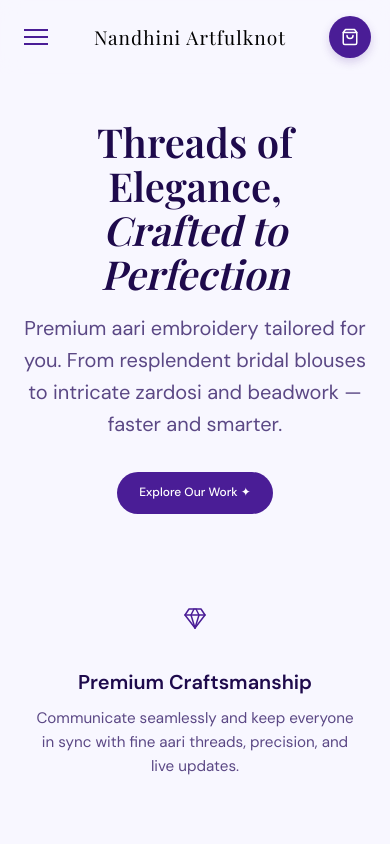
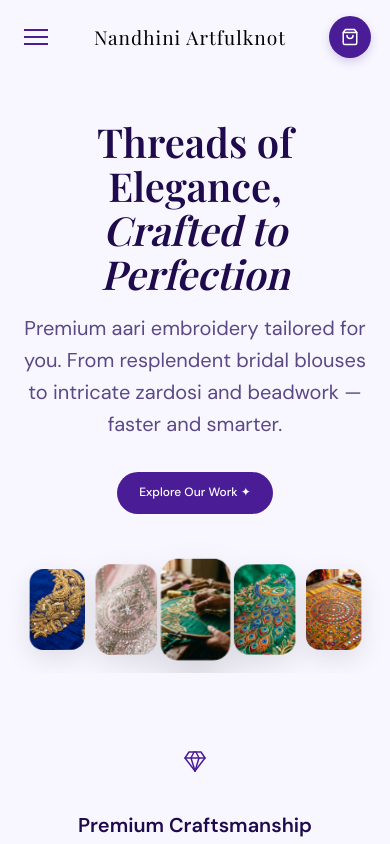
Before and after one commit to Manoj-velmurugan/nandhiniartfulknot, a React (Vite) app in the folder client/: page / in a window 390 px wide. Shown: the top 844 px of the page. Built offline with nearby package versions, Linux system fonts and the light colour scheme; a web font is replaced by a local one.

Commit message:
Restore 3D gallery on mobile by dynamically shrinking card dimensions

```diff
--- a/client/src/App.css
+++ b/client/src/App.css
@@ -651,7 +651,15 @@ footer {
     font-size: 0.85rem;
     font-weight: 500;
   }
-  .hero-cards-container { display: none; } /* Hide 3D cards on mobile for simplicity, or simplify them */
+  .hero-cards-container {
+    display: flex;
+    gap: 0.25rem;
+    margin-top: 3rem;
+  }
+  .hero-card {
+    width: 65px;
+    height: 95px;
+  }
   #hero { padding: 120px 5% 1rem; }
   .hero-content { margin-bottom: 0; }
   #features { padding: 2rem 5%; }
```
